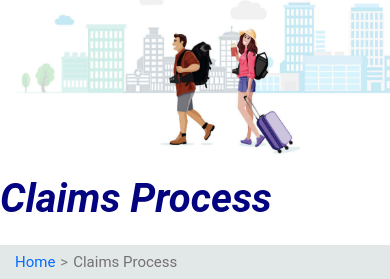
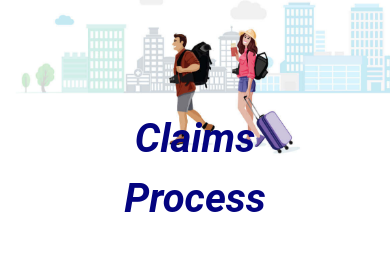
Before and after one commit to amitnitjsr/test, a React (Create React App) app: page / in a window 390 px wide. Shown: the part 711-990 px from the top of the page. Built offline with nearby package versions, Linux system fonts and the light colour scheme.

Commit message:
ui chages

```diff
--- a/src/assests/claimHome/ClaimHome.css
+++ b/src/assests/claimHome/ClaimHome.css
@@ -160,6 +160,17 @@ body {
     color: grey;
   }
 
+  @media screen and (max-width: 1140px) {
+    .centered{
+      /* display: contents;
+      justify-content: center; */
+      /* display: flex; */
+      text-align: center;
+    position: relative;
+    margin-left: 38%;
+    }
+  }
+
   @media screen and (max-width: 767px) {
 
     .numberspan{
@@ -171,7 +182,7 @@ body {
       }
 
       .centered{
-        display: contents;
+        /* display: contents; */
         justify-content: center;
         /* display: flex; */
       }
@@ -184,6 +195,9 @@ body {
 
   }
 
+/* .img-home{
+  width: 100%;
+} */
   @media screen and (min-width: 768px){
     .top-header{
       text-align: end;
--- a/src/components/Process/Process.css
+++ b/src/components/Process/Process.css
@@ -67,7 +67,9 @@
     background-color: transparent;
     border: transparent;
   }
-
+ /* .img{
+   width: 100%;
+ } */
   @media screen and (max-width: 767px) {
     .process-content{
       margin: auto;
```
